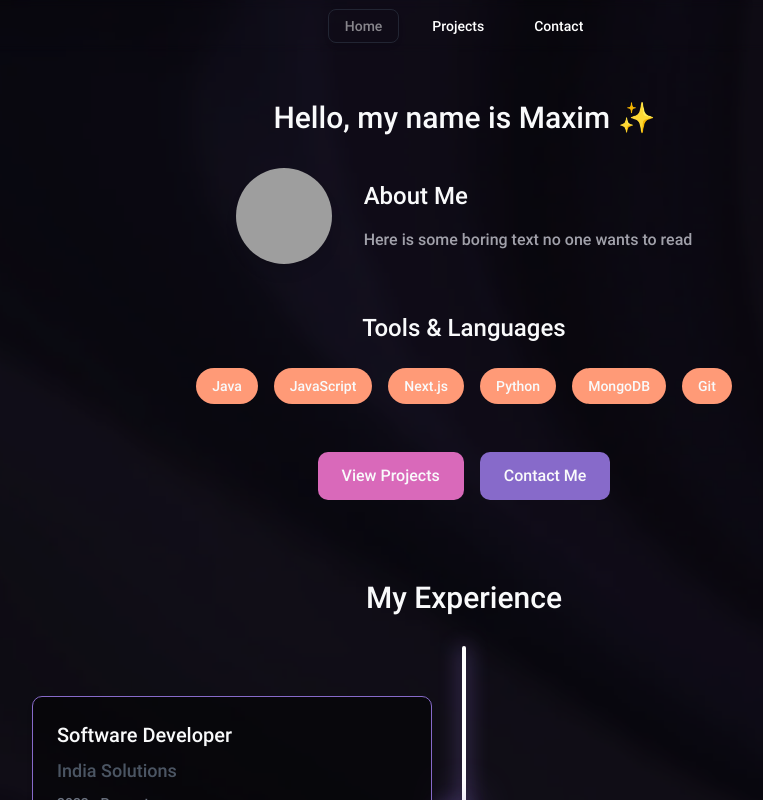
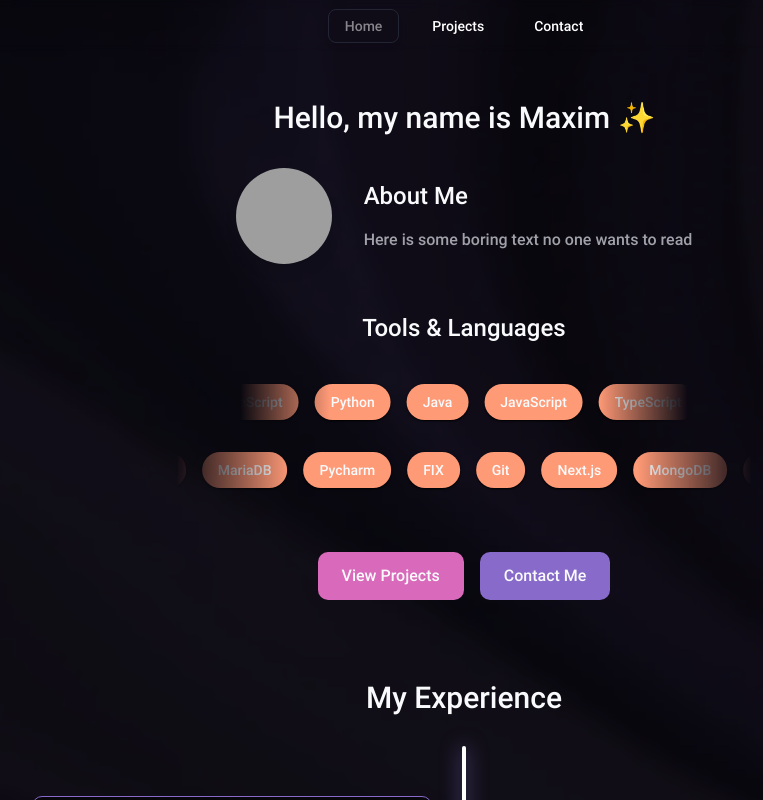
Before and after one commit to tonyharyanto7/tonyharyanto, a Next.js app: page /home in a window 1280 px wide. Shown: the top 800 px of the page, without its empty margins (176-939 px from the left). Built offline with nearby package versions, Linux system fonts and the light colour scheme; grey boxes are pictures that could not be loaded.

Commit message:
feat: infinity scroll component

```diff
--- a/CONFIG.json
+++ b/CONFIG.json
@@ -35,12 +35,19 @@
          "about_me":"About Me",
          "description":"Here is some boring text no one wants to read",
          "tools_languages_title":"Tools & Languages",
-         "tools_and_languages":[
+         "languages":[
             "Java",
             "JavaScript",
+            "TypeScript",
+            "Python"
+         ],
+         "tools":[
             "Next.js",
-            "Python",
             "MongoDB",
+            "Intellij",
+            "MariaDB",
+            "Pycharm",
+            "FIX",
             "Git"
          ],
          "action_buttons":[
--- /dev/null
+++ b/public/scripts/scroll.js
@@ -0,0 +1,29 @@
+addAnimation();
+
+function addAnimation() {
+  const scrollers = document.querySelectorAll(".scroller");
+  scrollers.forEach((scroller) => {
+    scroller.setAttribute("data-animated", true);
+
+    const scrollerInner = scroller.querySelector(".scroller__inner");
+    const scrollerContent = Array.from(scrollerInner.children);
+
+    scrollerContent.forEach((item) => {
+      const duplicatedItem = item.cloneNode(true);
+      duplicatedItem.setAttribute("aria-hidden", true);
+      scrollerInner.appendChild(duplicatedItem);
+      setTimeout(() => {
+        item.style.opacity = "1";
+        duplicatedItem.style.opacity = "1";
+      }, 10);
+    });
+  });
+
+  const animated_buttons = document.querySelectorAll(".in-anim");
+  setTimeout(() => {
+    animated_buttons.forEach((item) => {
+      item.style.opacity = "1";
+      item.style.transform = "translate(0)";
+    });
+  }, 10);
+}
--- /dev/null
+++ b/src/app/api/contact/page.js
@@ -0,0 +1,34 @@
+"use server";
+export async function handler(req, res) {
+  if (req.method === "POST") {
+    try {
+      const { name, email, message } = req.body;
+
+      if (!name || !email || !message) {
+        return res.status(400).json({
+          success: false,
+          message: "All fields are required.",
+        });
+      }
+
+      return res.status(200).json({
+        success: true,
+        message: "Your message has been sent successfully.",
+      });
+    } catch (error) {
+      console.error("Error handling form submission:", error);
+      return res.status(500).json({
+        success: false,
+        message: "An error occurred. Please try again later.",
+      });
+    }
+  }
+
+  if (req.method !== "POST") {
+    res.setHeader("Allow", ["POST"]);
+    return res.status(405).json({
+      success: false,
+      message: `Method ${req.method} not allowed. Please use POST.`,
+    });
+  }
+}
--- a/src/app/contact/page.js
+++ b/src/app/contact/page.js
@@ -51,6 +51,8 @@ export default function Contact() {
     message: "",
   });
 
+  const [statusMessage, setStatusMessage] = useState("");
+
   const handleChange = (e) => {
     const { name, value } = e.target;
     setFormData((prev) => ({
@@ -61,6 +63,7 @@ export default function Contact() {
 
   const handleSubmit = async (e) => {
     e.preventDefault();
+    setStatusMessage("");
 
     try {
       const response = await fetch("/api/contact", {
@@ -70,16 +73,24 @@ export default function Contact() {
         },
         body: JSON.stringify(formData),
       });
+      const result = await response.json();
 
       if (response.ok) {
-        alert(config.pages.contact.contact_form.success_message);
+        alert(
+          result.message || config.pages.contact.contact_form.success_message,
+        );
         setFormData({ name: "", email: "", message: "" });
       } else {
-        alert(config.pages.contact.contact_form.failure_message);
+        setStatusMessage(
+          result.message || config.pages.contact.contact_form.failure_message,
+        );
       }
     } catch (error) {
       console.error("Submission error:", error);
-      alert(config.pages.contact.contact_form.error_message);
+      setStatusMessage(
+        config.pages.contact.contact_form.error_message ||
+          "An unexpected error occurred.",
+      );
     }
   };
 
@@ -150,6 +161,10 @@ export default function Contact() {
         </form>
       )}
 
+      {statusMessage && (
+        <div className="mt-4 text-center text-red-500">{statusMessage}</div>
+      )}
+
       <div className="mt-12 text-center">
         <h2 className="text-2xl font-semibold mb-4">
           {config.pages.contact.direct_contact}
--- a/src/app/home/page.js
+++ b/src/app/home/page.js
@@ -12,15 +12,34 @@ import Timeline from "@/components/ui/timeline";
 import config from "/CONFIG.json";
 import Link from "next/link";
 
+import { useEffect } from "react";
+import Scroller from "@/components/ui/scroller";
+
+function useScript(url) {
+  useEffect(() => {
+    const script = document.createElement("script");
+
+    script.src = url;
+    script.async = true;
+
+    document.body.appendChild(script);
+
+    return () => {
+      document.body.removeChild(script);
+    };
+  }, [url]);
+}
+
 export default function Home() {
   const homeConfig = config.pages.home;
+
+  useScript("scripts/scroll.js");
 
   return (
     <div className="container mx-auto px-4 py-8">
       <h1 className="c-cursor-text text-3xl font-bold text-center mb-8">
         {homeConfig.header}
       </h1>
-
       <div className="flex flex-col md:flex-row items-center justify-center gap-8">
         {homeConfig.profile_image && (
           <div className="w-24 h-24 rounded-full overflow-hidden shadow-lg">
@@ -41,20 +60,27 @@ export default function Home() {
           </p>
         </div>
       </div>
-
       <div className="mt-12 text-center">
         <h2 className="c-cursor-text text-2xl font-semibold mb-6">
           {homeConfig.tools_languages_title}
         </h2>
-        <div className="flex flex-wrap justify-center gap-4">
-          {homeConfig.tools_and_languages.map((tool, index) => (
-            <span
-              key={index}
-              className="px-4 py-2 bg-highlight rounded-full text-sm"
-            >
-              {tool}
-            </span>
-          ))}
+
+        <div className="grid place-content-center">
+          <Scroller
+            items={homeConfig.languages}
+            direction="left"
+            speed="fast"
+            className="max-w-md"
+          />
+        </div>
+
+        <div className="grid place-content-center">
+          <Scroller
+            items={homeConfig.tools}
+            direction="right"
+            speed="fast"
+            className="max-w-xl"
+          />
         </div>
       </div>
 
@@ -65,11 +91,11 @@ export default function Home() {
               key={index}
               href={button.route}
               className={`
-                px-6 py-3 rounded-lg transition-colors
+                px-6 py-3 rounded-lg in-anim opacity-0 translate-y-10 transition-all duration-300
                 ${
                   button.style === "primary"
-                    ? "hover:scale-110 c-cursor-pointer transition-transform duration-300 bg-primary text-primary-foreground"
-                    : "hover:scale-110 c-cursor-pointer transition-transform duration-300 bg-secondary text-secondary-foreground"
+                    ? "hover:scale-110 c-cursor-pointer bg-primary text-primary-foreground"
+                    : "hover:scale-110 c-cursor-pointer bg-secondary text-secondary-foreground"
                 }
               `}
             >
@@ -78,7 +104,6 @@ export default function Home() {
           ))}
         </div>
       )}
-
       <div className="container mx-auto px-4 py-8">
         {homeConfig.experience.enabled && <Timeline />}
       </div>
--- a/src/app/layout.js
+++ b/src/app/layout.js
@@ -16,6 +16,8 @@ import Script from "next/script";
 
 import CustomCursor from "@/components/cursor";
 import Footer from "@/components/ui/footer";
+
+import Head from "next/head";
 
 const deliusFont = localFont({
   src: "./fonts/DeliusSwashCaps-Regular.ttf",
@@ -51,6 +53,10 @@ export default function RootLayout({ children }) {
 
   return (
     <html lang="en">
+      <Head>
+        <Script src="scripts/scroll.js" strategy="afterInteractive" />
+      </Head>
+
       <body
         className={`${selectedFont.variable} antialiased flex flex-col min-h-screen`}
       >
@@ -58,7 +64,7 @@ export default function RootLayout({ children }) {
         <Navbar />
         <main className="flex-1 p-4">{children}</main>
         <Footer config={config} />
-        <Script src="scripts/hover.js" strategy="afterInteractive" />
+
       </body>
     </html>
   );
--- a/src/app/styles/card.css
+++ b/src/app/styles/card.css
@@ -124,3 +124,52 @@
   height: auto;
   margin-bottom: 10px;
 }
+
+@keyframes scroll {
+  to {
+    transform: translate(calc(-50% - 0.5rem));
+  }
+}
+
+
+.scroller__inner {
+  padding-block: 1rem;
+  display: flex;
+  flex-wrap: wrap;
+  gap: 1rem;
+}
+
+.scroller[data-animated="true"] {
+  overflow: hidden;
+  -webkit-mask: linear-gradient(
+    90deg,
+    transparent,
+    white 20%,
+    white 80%,
+    transparent
+  );
+  mask: linear-gradient(90deg, transparent, white 20%, white 80%, transparent);
+}
+
+.scroller[data-animated="true"] .scroller__inner {
+  width: max-content;
+  flex-wrap: nowrap;
+  animation: scroll var(--_animation-duration, 40s)
+    var(--_animation-direction, forwards) linear infinite;
+}
+
+.scroller[data-direction="right"] {
+  --_animation-direction: reverse;
+}
+
+.scroller[data-direction="left"] {
+  --_animation-direction: forwards;
+}
+
+.scroller[data-speed="fast"] {
+  --_animation-duration: 20s;
+}
+
+.scroller[data-speed="slow"] {
+  --_animation-duration: 60s;
+}
--- /dev/null
+++ b/src/components/ui/scroller.jsx
@@ -0,0 +1,27 @@
+const Scroller = ({
+  items,
+  direction = "left",
+  speed = "fast",
+  className = "",
+}) => {
+  return (
+    <div
+      data-direction={direction}
+      data-speed={speed}
+      className={`scroller ${className}`}
+    >
+      <ul className="list-none m-0 px-0 scroller__inner">
+        {items.map((item, index) => (
+          <li
+            key={index}
+            className="px-4 py-2 bg-highlight rounded-full text-sm shadow-sm shadow-black transition-opacity duration-1000 opacity-0"
+          >
+            {item}
+          </li>
+        ))}
+      </ul>
+    </div>
+  );
+};
+
+export default Scroller;
--- a/src/middleware.js
+++ b/src/middleware.js
@@ -14,7 +14,7 @@ export function middleware(req) {
 
   if (pathname === "/") {
     return NextResponse.redirect(
-      new URL(configuration.global.home_route, req.url),
+      new URL(configuration.global.home_route || "/home", req.url),
     );
   }
 
```
Also changed, not shown: 1 other file (tests, documents, lock files or other folders).
